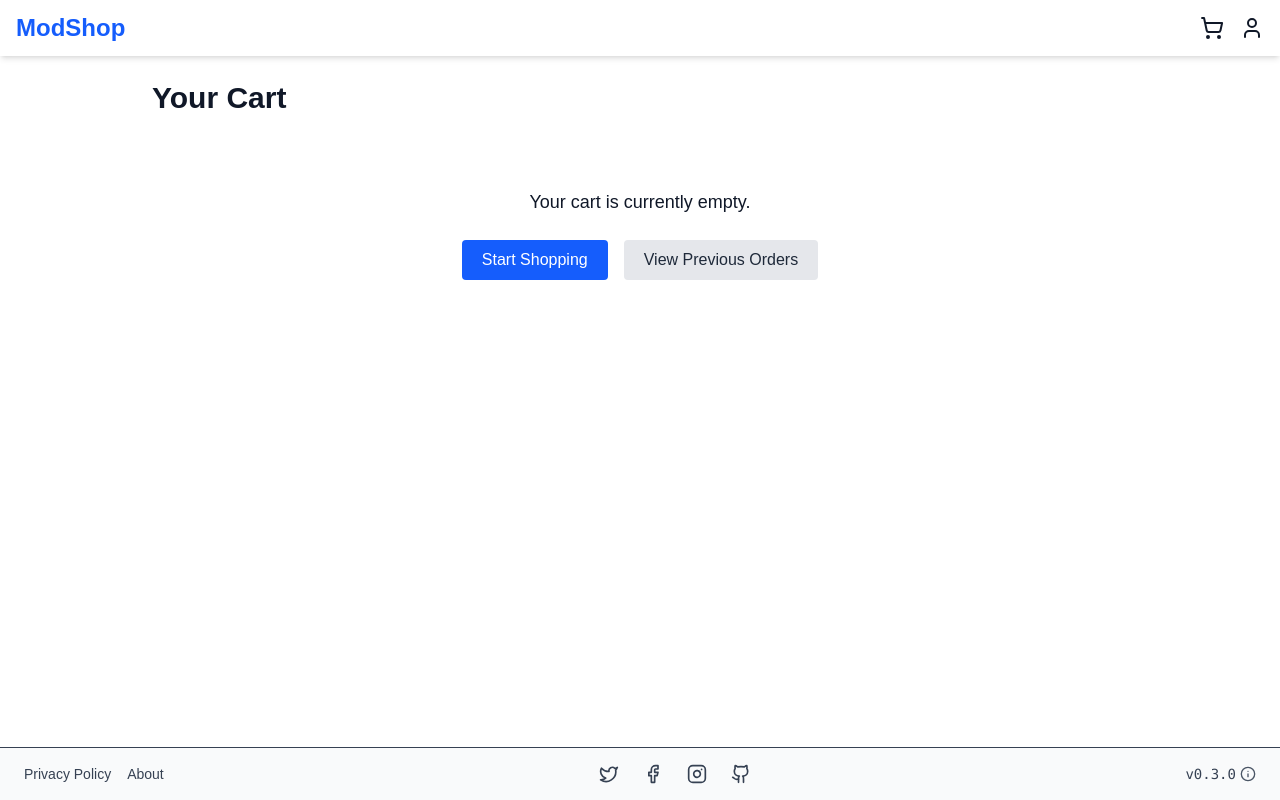
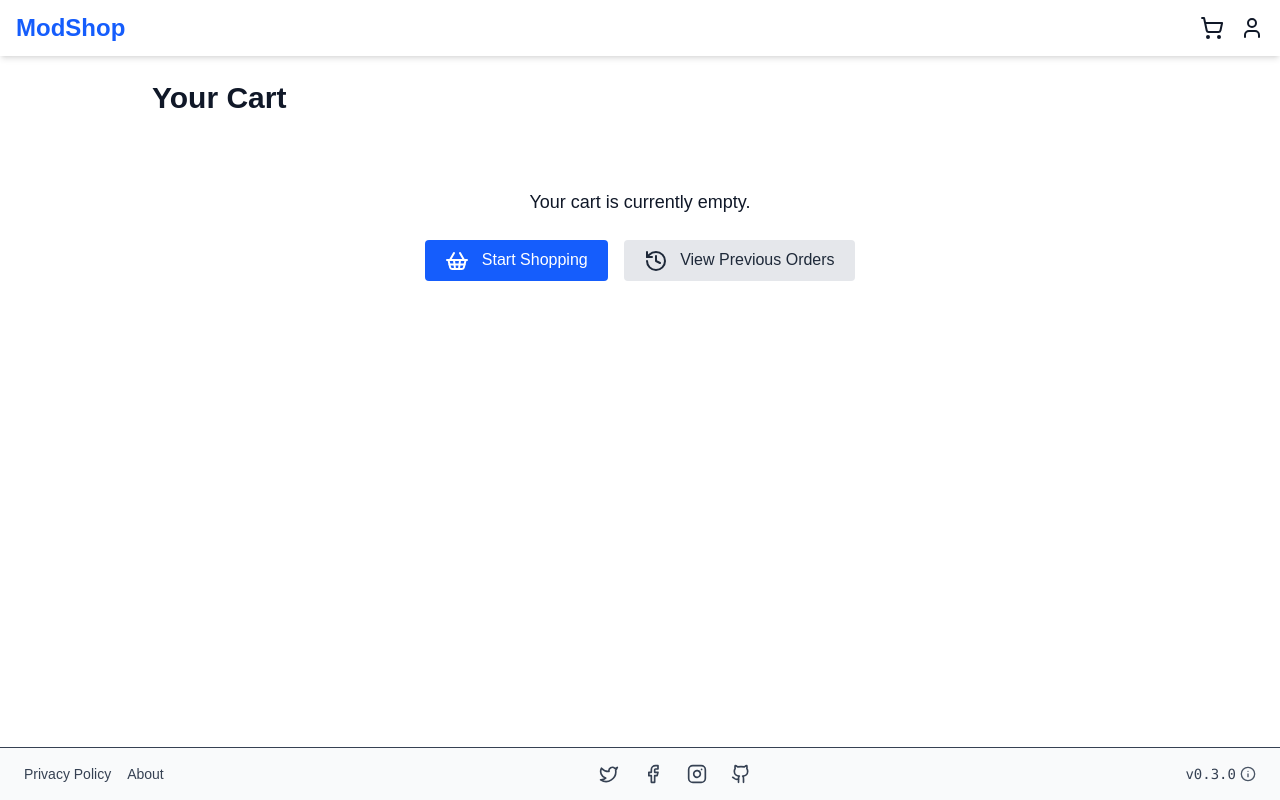
Before and after one commit to alemoraru/modshop, a Next.js app: page /cart in a window 1280 px wide. Built offline with nearby package versions, Linux system fonts and the light colour scheme; a web font is replaced by a local one.

Commit message:
Styling improvements

```diff
--- a/src/app/cart/page.tsx
+++ b/src/app/cart/page.tsx
@@ -11,6 +11,7 @@ import GentleNudge from "@/components/nudges/GentleNudge";
 import CheaperAlternativeNudge from "@/components/nudges/CheaperNudge";
 import PurchaseBlockNudge from "@/components/nudges/BlockNudge";
 import {nudgeService, NudgeResponse, NudgeType} from "@/services/NudgeService";
+import {History, ShoppingBasket} from "lucide-react";
 
 /**
  * This renders the Cart page of the ModShop application.
@@ -201,13 +202,13 @@ export default function CartPage() {
                                 href="/"
                                 className="bg-blue-600 text-white px-5 py-2 rounded hover:bg-blue-700 transition"
                             >
-                                Start Shopping
+                                <ShoppingBasket className="inline-block mr-2"/> Start Shopping
                             </Link>
                             <Link
                                 href="/profile"
                                 className="bg-gray-200 text-gray-800 px-5 py-2 rounded hover:bg-gray-300 transition"
                             >
-                                View Previous Orders
+                                <History className="inline-block mr-2"/> View Previous Orders
                             </Link>
                         </div>
                     </div>) : (<div className="space-y-6">
--- a/src/app/page.tsx
+++ b/src/app/page.tsx
@@ -7,6 +7,9 @@ export const metadata: Metadata = {
     description: "Shop smart with ModShop: your personalized e-commerce experience.",
 };
 
+/**
+ * HomePage component that serves as the landing page for the ModShop application.
+ */
 export default function HomePage() {
     const categories = [
         {name: "Clothing", slug: "clothing"},
--- a/src/app/profile/page.tsx
+++ b/src/app/profile/page.tsx
@@ -5,7 +5,7 @@ import Navbar from "@/components/Navbar";
 import {useEffect, useState} from "react";
 import LoginForm from "@/components/LoginForm";
 import OrderCard from "@/components/OrderCard";
-import {ChevronDown} from "lucide-react";
+import {ChevronDown, LogOut} from "lucide-react";
 
 interface Order {
     id: string;
@@ -96,8 +96,9 @@ export default function ProfilePage() {
                     </div>
                     <button
                         onClick={logout}
-                        className="bg-blue-600 text-white px-4 py-2 rounded hover:bg-blue-700 cursor-pointer"
+                        className="bg-blue-600 text-white px-6 py-2 rounded hover:bg-blue-700 cursor-pointer flex items-center gap-2"
                     >
+                        <LogOut className="w-4 h-4"/>
                         Logout
                     </button>
                 </div>
```
